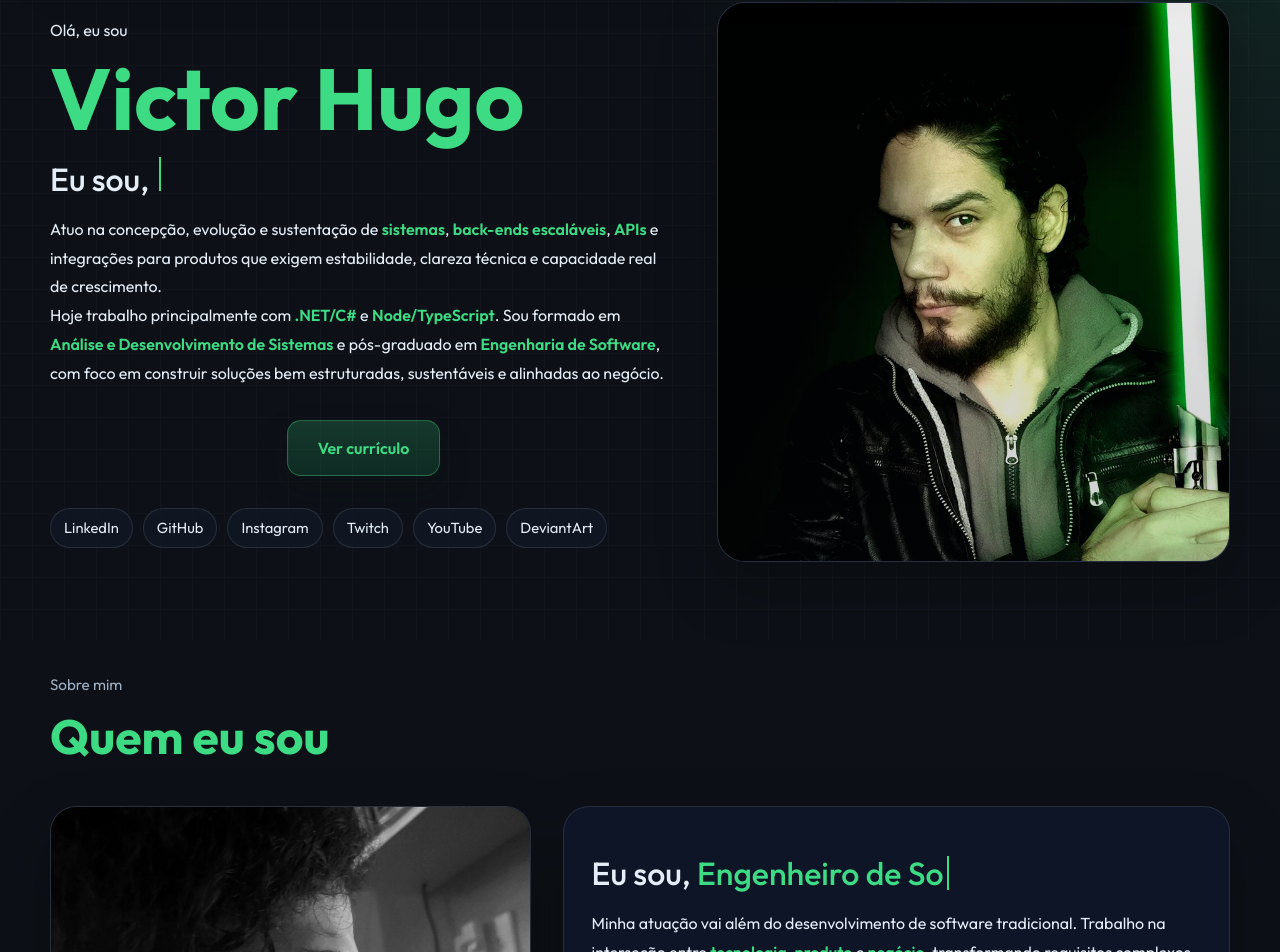
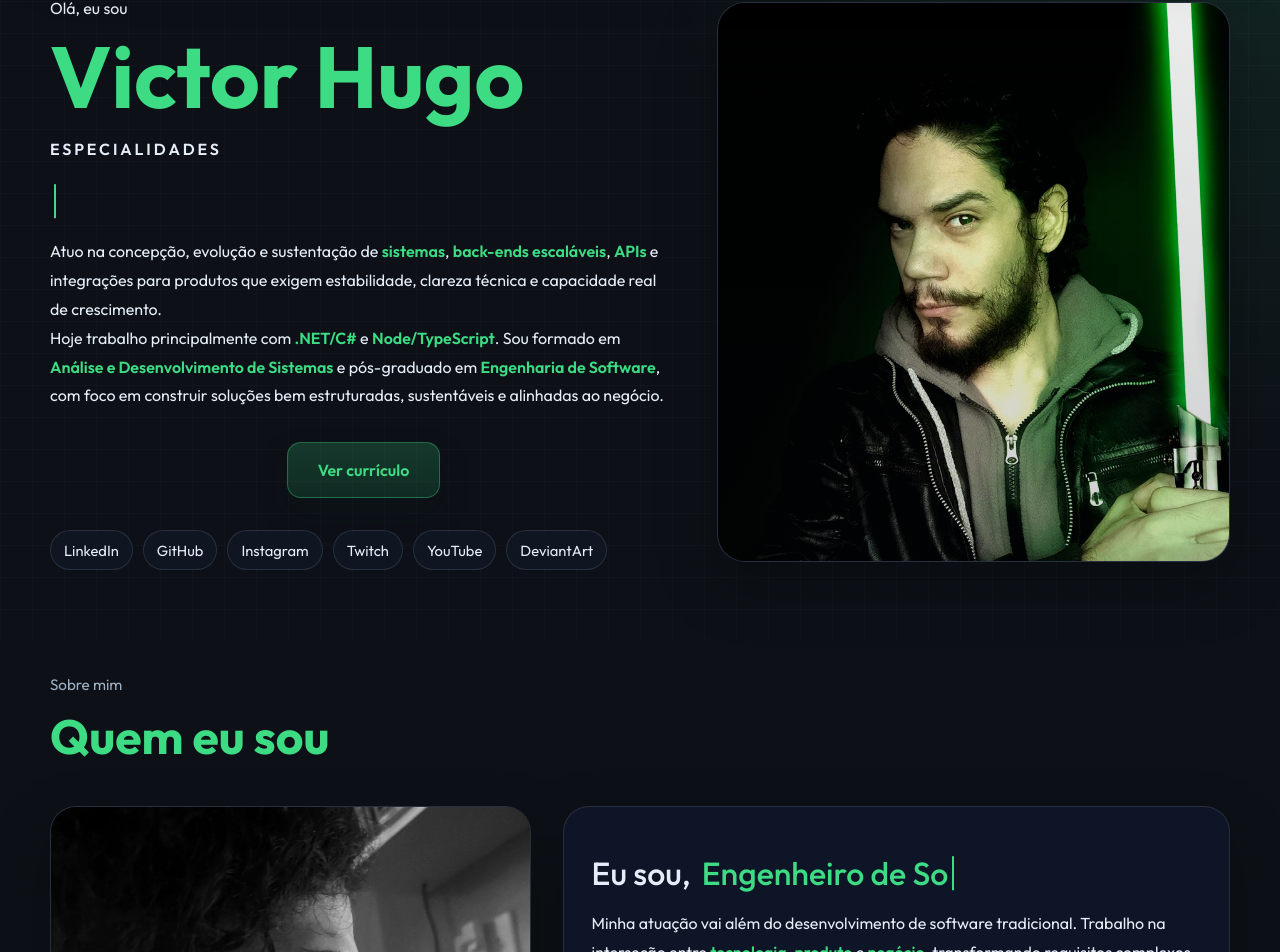
Before and after one commit to victor99dev/victor99dev-website, a React (Vite) app: page / in a window 1280 px wide. Shown: the part 159-1111 px from the top of the page. Built offline with nearby package versions, Linux system fonts and the light colour scheme.

Commit message:
fix: stabilize typewriter layout and refine hero/about headings

```diff
--- a/index.html
+++ b/index.html
@@ -3,7 +3,7 @@
   <head>
     <meta charset="UTF-8" />
     <meta name="viewport" content="width=device-width, initial-scale=1.0" />
-    <title>Victor Hugo | Desenvolvedor Back-End, Arquitetura e Engenharia de Software</title>
+    <title>Victor99Dev | Engenharia de Software</title>
     <meta
       name="description"
       content="Victor Hugo é desenvolvedor com foco em Back-End, arquitetura e engenharia de software. Atua com C#, TypeScript, APIs, integrações e soluções escaláveis para empresas, produtos e parcerias estratégicas."
--- a/src/App.jsx
+++ b/src/App.jsx
@@ -50,11 +50,10 @@ function useTypewriter(words, speed = 105, pause = 1700) {
   const [isDeleting, setIsDeleting] = useState(false);
 
   useEffect(() => {
-    const currentWord = words[wordIndex];
+    const currentWord = words[wordIndex] ?? "";
     const holdTime = currentWord.length <= 4 ? pause + 1000 : pause;
 
-    const timeout = window.setTimeout(
-      () => {
+    const timeout = window.setTimeout(() => {
       if (!isDeleting) {
         const nextText = currentWord.slice(0, displayText.length + 1);
         setDisplayText(nextText);
@@ -72,9 +71,7 @@ function useTypewriter(words, speed = 105, pause = 1700) {
         setIsDeleting(false);
         setWordIndex((current) => (current + 1) % words.length);
       }
-      },
-      isDeleting ? Math.max(speed / 2, 50) : displayText === currentWord ? holdTime : speed,
-    );
+    }, isDeleting ? Math.max(speed / 2, 50) : displayText === currentWord ? holdTime : speed);
 
     return () => window.clearTimeout(timeout);
   }, [displayText, isDeleting, pause, speed, wordIndex, words]);
@@ -82,24 +79,73 @@ function useTypewriter(words, speed = 105, pause = 1700) {
   return displayText;
 }
 
+function TypewriterText({ words, as: Tag = "span", className = "typewriter" }) {
+  const typedText = useTypewriter(words);
+  const widestWord = words.reduce((widest, word) => (word.length > widest.length ? word : widest), words[0] ?? "");
+
+  return (
+    <Tag className={className} aria-live="polite">
+      <span className="typewriter-sizer" aria-hidden="true">
+        {widestWord}
+      </span>
+      <span className="typewriter-live">
+        <span className="typewriter-text">{typedText}</span>
+      </span>
+    </Tag>
+  );
+}
+
+function RoleLine({ label, words, as: Tag = "span", className }) {
+  return (
+    <Tag className={className}>
+      <span className="role-line-label">{label}</span>
+      <TypewriterText words={words} />
+    </Tag>
+  );
+}
+
 export default function App() {
-  const typedRole = useTypewriter(roles);
-  const typedAboutRole = useTypewriter(aboutRoles);
   const [isMenuOpen, setIsMenuOpen] = useState(false);
   const [isHeaderHidden, setIsHeaderHidden] = useState(false);
   const [showScrollTop, setShowScrollTop] = useState(false);
 
   useEffect(() => {
     let lastScrollY = window.scrollY;
+    let ticking = false;
+
+    const updateHeaderState = () => {
+      const currentScrollY = window.scrollY;
+      const isMobile = window.innerWidth <= 720;
+      const scrollDelta = currentScrollY - lastScrollY;
+
+      setShowScrollTop(currentScrollY > 420);
+      setIsHeaderHidden((currentHidden) => {
+        if (isMobile || isMenuOpen || currentScrollY <= 120) {
+          return false;
+        }
+
+        if (scrollDelta >= 12) {
+          return true;
+        }
+
+        if (scrollDelta <= -12) {
+          return false;
+        }
+
+        return currentHidden;
+      });
+
+      lastScrollY = currentScrollY;
+      ticking = false;
+    };
 
     const handleScroll = () => {
-      const currentScrollY = window.scrollY;
-      const isMobile = window.innerWidth <= 720;
+      if (ticking) {
+        return;
+      }
 
-      setShowScrollTop(currentScrollY > 420);
-      setIsHeaderHidden(!isMobile && currentScrollY > 120 && currentScrollY > lastScrollY);
-
-      lastScrollY = currentScrollY;
+      ticking = true;
+      window.requestAnimationFrame(updateHeaderState);
     };
 
     window.addEventListener("scroll", handleScroll, { passive: true });
@@ -110,7 +156,13 @@ export default function App() {
       window.removeEventListener("scroll", handleScroll);
       window.removeEventListener("resize", handleScroll);
     };
-  }, []);
+  }, [isMenuOpen]);
+
+  useEffect(() => {
+    if (isMenuOpen) {
+      setIsHeaderHidden(false);
+    }
+  }, [isMenuOpen]);
 
   useEffect(() => {
     if (localhostNames.includes(window.location.hostname)) {
@@ -199,9 +251,8 @@ export default function App() {
           <div className="hero-copy">
             <p className="eyebrow">Olá, eu sou</p>
             <h1>Victor Hugo</h1>
-            <h2>
-              Eu sou, <span className="typewriter">{typedRole}</span>
-            </h2>
+            <p className="hero-subtitle">Especialidades</p>
+            <TypewriterText as="h2" className="hero-role typewriter" words={roles} />
             <p>
               Atuo na concepção, evolução e sustentação de <span className="inline-highlight">sistemas</span>, <span className="inline-highlight">back-ends escaláveis</span>, <span className="inline-highlight">APIs</span> e integrações para produtos que exigem estabilidade, clareza técnica e capacidade real de crescimento.
               <br />
@@ -242,9 +293,7 @@ export default function App() {
             </div>
 
             <div className="about-copy">
-              <h3>
-                Eu sou, <span className="typewriter">{typedAboutRole}</span>
-              </h3>
+              <RoleLine as="h3" className="role-line" label="Eu sou," words={aboutRoles} />
               <p>
                 Minha atuação vai além do desenvolvimento de software tradicional. Trabalho na interseção entre <span className="inline-highlight">tecnologia</span>, <span className="inline-highlight">produto</span> e <span className="inline-highlight">negócio</span>, transformando requisitos complexos em soluções escaláveis, sustentáveis e orientadas a valor.
               </p>
--- a/src/styles.css
+++ b/src/styles.css
@@ -231,12 +231,27 @@ img {
   line-height: 0.95;
 }
 
+
+
 .hero-copy h2,
 .about-copy h3,
 .contact-card h2 {
   margin: 18px 0 0;
   font-size: clamp(1.4rem, 3vw, 2rem);
   font-weight: 500;
+}
+
+.hero-subtitle {
+  margin: 18px 0 0;
+  color: var(--text);
+  font-size: 0.95rem;
+  font-weight: 600;
+  letter-spacing: 0.18em;
+  text-transform: uppercase;
+}
+
+.hero-role {
+  margin-top: 10px;
 }
 
 .hero-copy span,
@@ -249,19 +264,57 @@ img {
   font-weight: 600;
 }
 
+.role-line {
+  display: flex;
+  align-items: baseline;
+  flex-wrap: wrap;
+  gap: 0.35em;
+}
+
+.role-line-label {
+  flex: 0 0 auto;
+  color: var(--text) !important;
+}
+
 .typewriter {
   position: relative;
-  display: inline-flex;
-  align-items: center;
-  min-width: 13ch;
+  display: inline-block;
+  flex: 0 0 auto;
+  min-height: 1.15em;
+  vertical-align: baseline;
+  color: var(--accent);
 }
 
-.typewriter::after {
+.typewriter-sizer {
+  display: block;
+  visibility: hidden;
+  white-space: nowrap;
+  padding-right: 6px;
+}
+
+.typewriter-live {
+  position: absolute;
+  inset: 0 auto 0 0;
+  display: flex;
+  align-items: baseline;
+  white-space: nowrap;
+  padding-right: 6px;
+}
+
+.typewriter-text {
+  display: inline-block;
+  white-space: nowrap;
+}
+
+.typewriter-live::after {
   content: "";
+  position: absolute;
+  top: 50%;
+  right: 0;
   width: 2px;
   height: 1.05em;
-  margin-left: 4px;
   background: currentColor;
+  transform: translateY(-50%);
   animation: blink-caret 0.8s step-end infinite;
 }
 
```
Lines whose indentation alone changed are shown as unchanged.
